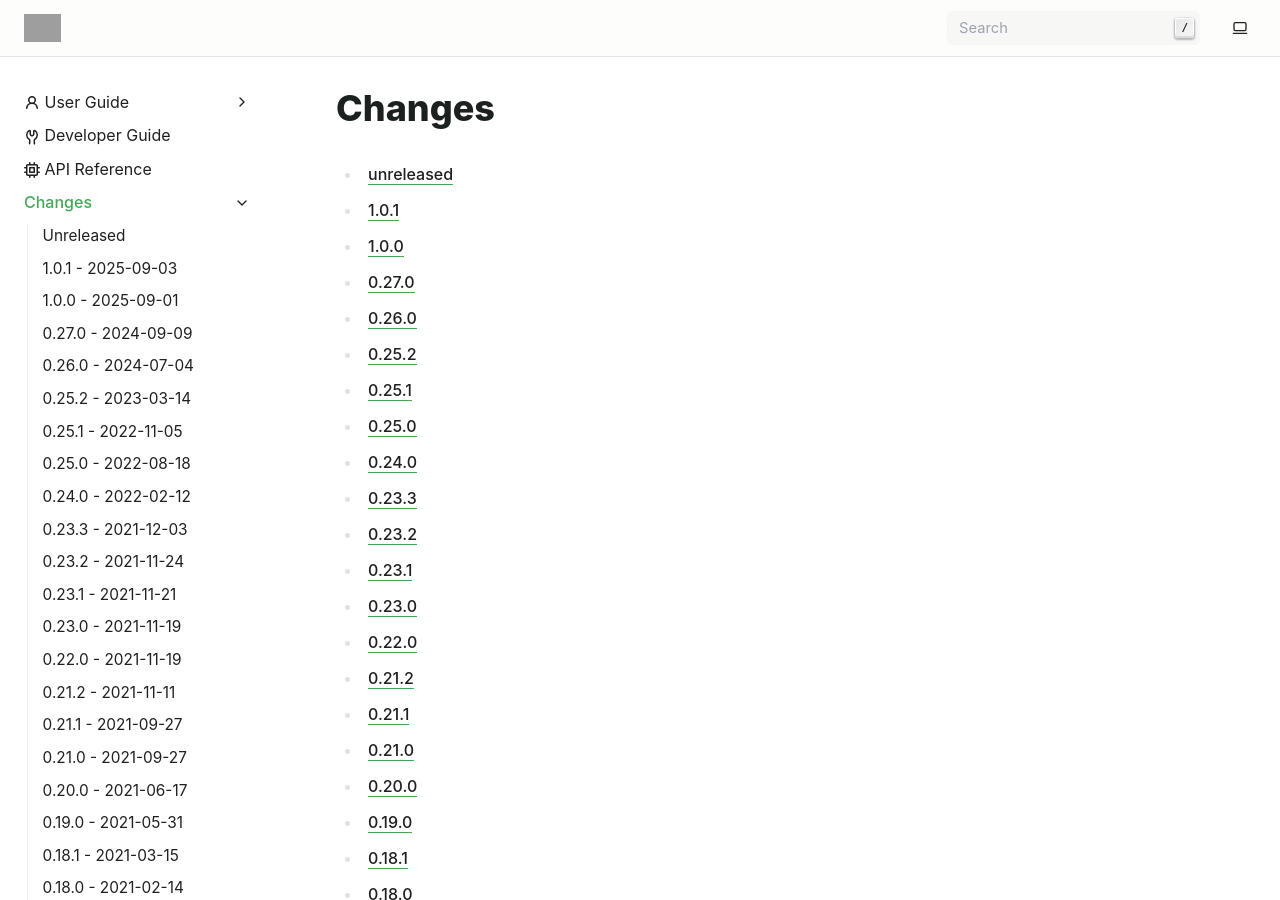
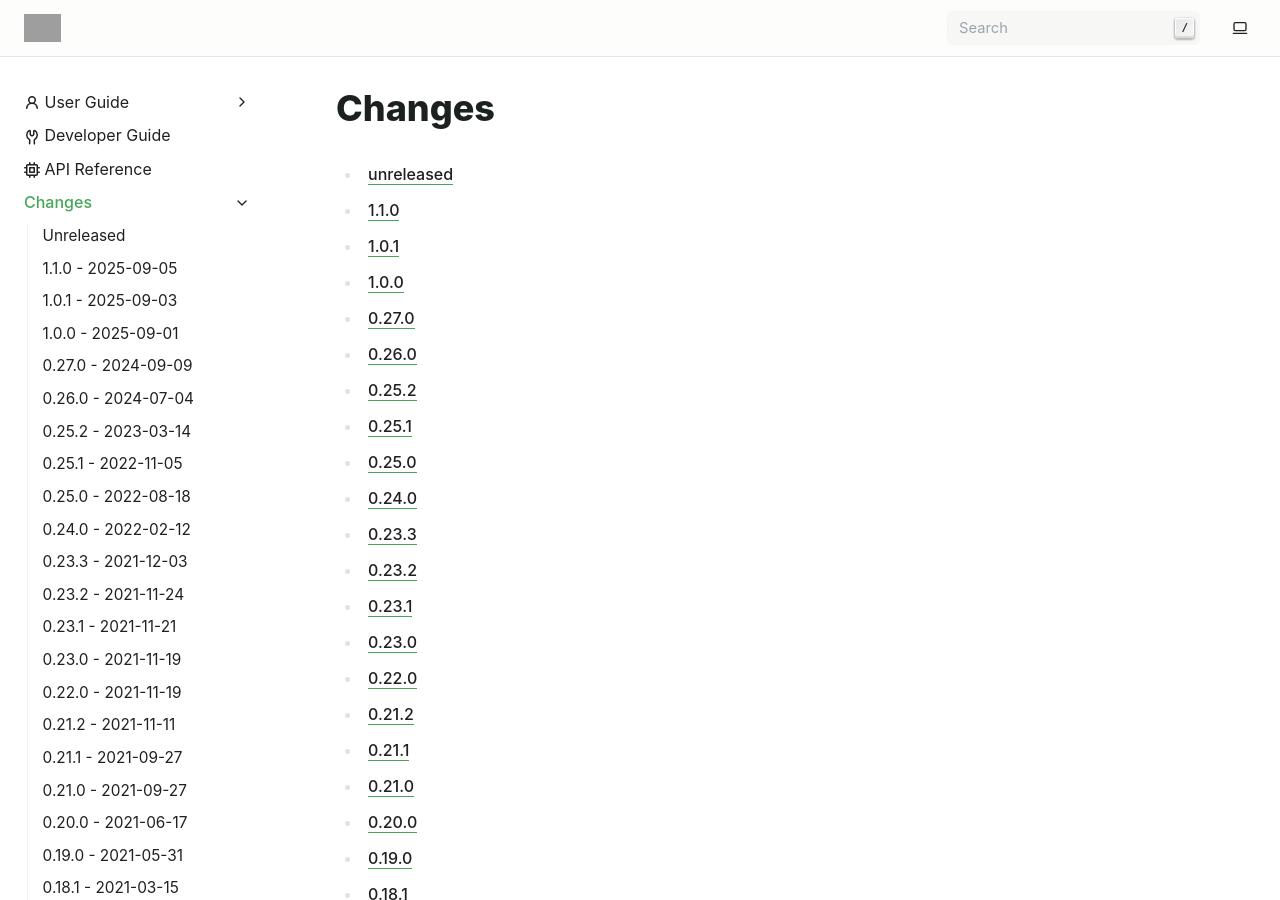
Before and after one commit to exasol/pyexasol, a Sphinx documentation site: the page built from doc/changes/changelog.md, in a window 1280 px wide and 900 px high. Built offline with Sphinx 7.4.7, drawn with Linux system fonts in a browser that asks for light colours; grey boxes are pictures that could not be loaded.

```diff
--- a/doc/changes/changelog.md
+++ b/doc/changes/changelog.md
@@ -1,6 +1,7 @@
 # Changes
 
 * [unreleased](unreleased.md)
+* [1.1.0](changes_1.1.0.md)
 * [1.0.1](changes_1.0.1.md)
 * [1.0.0](changes_1.0.0.md)
 * [0.27.0](changes_0.27.0.md)
@@ -44,6 +45,7 @@
 hidden:
 ---
 unreleased
+changes_1.1.0
 changes_1.0.1
 changes_1.0.0
 changes_0.27.0
--- a/pyexasol/version.py
+++ b/pyexasol/version.py
@@ -9,7 +9,7 @@ If you need to change the version, do so in the pyproject.toml, e.g. by using
 """
 
 MAJOR = 1
-MINOR = 0
-PATCH = 1
+MINOR = 1
+PATCH = 0
 VERSION = f"{MAJOR}.{MINOR}.{PATCH}"
 __version__ = VERSION
--- a/pyproject.toml
+++ b/pyproject.toml
@@ -1,6 +1,6 @@
 [project]
 name = "pyexasol"
-version = "1.0.1"
+version = "1.1.0"
 description = "Exasol python driver with extra features"
 authors = [
     {name="Vitaly Markov", email="wild.desu@gmail.com"},
```
Also changed, not shown: doc/changes/changes_1.1.0.md (added, +11 -0 lines), doc/changes/unreleased.md (+0 -9 lines).
